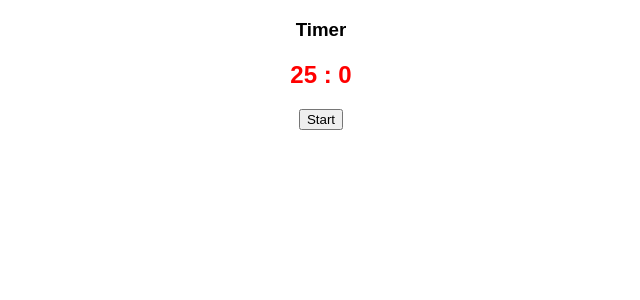
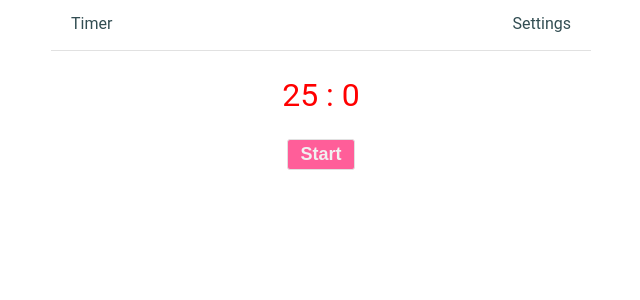
Before and after one commit to SandipNirmal/CountDownTimer, a React (Create React App) app: page / in a window 1280 px wide. Shown: the top 300 px of the page, without its empty margins (319-959 px from the left). Built offline with nearby package versions, Linux system fonts and the light colour scheme.

Commit message:
Style and notification changes

```diff
--- a/src/App.js
+++ b/src/App.js
@@ -6,9 +6,20 @@ import './App.css';
 class App extends Component {
   render() {
     return (
+    <div>
+       <header className="header">
+        <div className="logo">
+        Timer
+        </div>
+        <div className="menu">
+          Settings
+        </div>
+      </header>
+
       <div className="App">
         <CountDownTimer />
       </div>
+    </div>
     );
   }
 }
--- /dev/null
+++ b/src/Notification.js
@@ -0,0 +1,34 @@
+/**
+ * Function for adding browser notificaions for users
+ */
+let Notification = () => {
+
+  let notifyMe = (msg) => {
+    const notificationMsg = msg ? msg : 'Break time!!';
+
+    // Let's check if the browser supports notifications
+    if (!("Notification" in window)) {
+      console.log("This browser does not support desktop notification");
+    }
+
+    // Let's check whether notification permissions have already been granted
+    else if (Notification.permission === "granted") {
+      // If it's okay let's create a notification
+      // var notification = new Notification(notificationMsg);
+      new Notification(notificationMsg);
+    }
+
+    // Otherwise, we need to ask the user for permission
+    else if (Notification.permission !== "denied") {
+      Notification.requestPermission(function (permission) {
+        // If the user accepts, let's create a notification
+        if (permission === "granted") {
+          // var notification = new Notification(notificationMsg);
+          new Notification(notificationMsg);
+        }
+      });
+    }
+  }
+}
+
+export default Notification;
--- a/src/index.css
+++ b/src/index.css
@@ -1,5 +1,68 @@
-body {
+* {
   margin: 0;
   padding: 0;
-  font-family: sans-serif;
 }
+
+body {
+  background: #ffffff;
+  font-family: Roboto, -apple-system, BlinkMacSystemFont, "Helvetica Neue", "Segoe UI", "Oxygen", "Ubuntu", "Cantarell", "Open Sans", sans-serif;
+  font-size: 16px;
+  line-height: 1.5;
+  color: #324d52;
+  -webkit-font-smoothing: antialiased;
+  -moz-osx-font-smoothing: grayscale;
+  width: 100vw;
+}
+
+.header {
+  width: 540px;
+  height: 50px;
+  margin: 0 auto;
+  border-bottom: 1px solid #e1e1e1;
+  display: flex;
+  justify-content: space-between;
+}
+
+@media (max-width: 320px) {
+  .header {
+    width: 100vw;
+  }
+}
+
+.logo,
+.menu {
+  line-height: 48px;
+  padding: 0 20px;
+}
+
+.container {
+  width: 320px;
+  margin: 50px auto;
+  height: 100px;
+  text-align: center;
+}
+
+.timer {
+  font-size: 2em;
+  padding: 20px;
+}
+
+button {
+  cursor: pointer;
+}
+
+.btn {
+  border: 1px solid #e1e1e1;
+  border-radius: 3px;
+  padding: 4px 12px;
+  color: #888;
+  font-size: 18px;
+  font-weight: 600;
+  background: #ffffff;
+  margin: 0 auto;
+}
+
+.btn-primary {
+  background: #FF5E99;
+  color: #f1f1f1;
+}
--- a/src/timer/CountDownTimer.js
+++ b/src/timer/CountDownTimer.js
@@ -1,6 +1,7 @@
 import React from 'react';
 
 import FormattedDuration from './FormattedDuration';
+// import Notification from './../Notification';
 
 export default class CountDownTimer extends React.Component {
 
@@ -23,6 +24,8 @@ export default class CountDownTimer extends React.Component {
             isTicking: true,
             isActive: true
         });
+
+        // Notification.notifyMe();
 
         this.timerId = setInterval(
             () => this.tick(),
@@ -80,16 +83,14 @@ export default class CountDownTimer extends React.Component {
      * Defines how component to be rendered
      */
     render() {
-        return <div>
-            <h3> Timer </h3>
-
+        return (<div>
             <FormattedDuration duration={this.state.duration} isActive={this.state.isActive} />
 
             {this.state.isTicking
-                ? <button onClick={this.stopTimer}>Stop</button>
-                : <button onClick={this.startTimer}>Start</button>
+                ? <button className="btn btn-primary" onClick={this.stopTimer}>Stop</button>
+                : <button className="btn btn-primary" onClick={this.startTimer}>Start</button>
             }
-        </div>
+        </div>)
     }
 
     /**
--- a/src/timer/FormattedDuration.js
+++ b/src/timer/FormattedDuration.js
@@ -2,9 +2,13 @@ import React from 'react';
 import './../App.css';
 
 let FormattedDuration = (props) => {
-    return (<h2 className={props.isActive ? 'active' : 'inactive'}>
-        {formatDuration(props.duration)}
-    </h2>);
+    return (
+    <div className="timer">
+        <span className={props.isActive ? 'active' : 'inactive'}>
+            {formatDuration(props.duration)}
+        </span>
+    </div>
+    );
 }
 
 /**
```
Also changed, not shown: src/App.css (line endings or trailing spaces).
